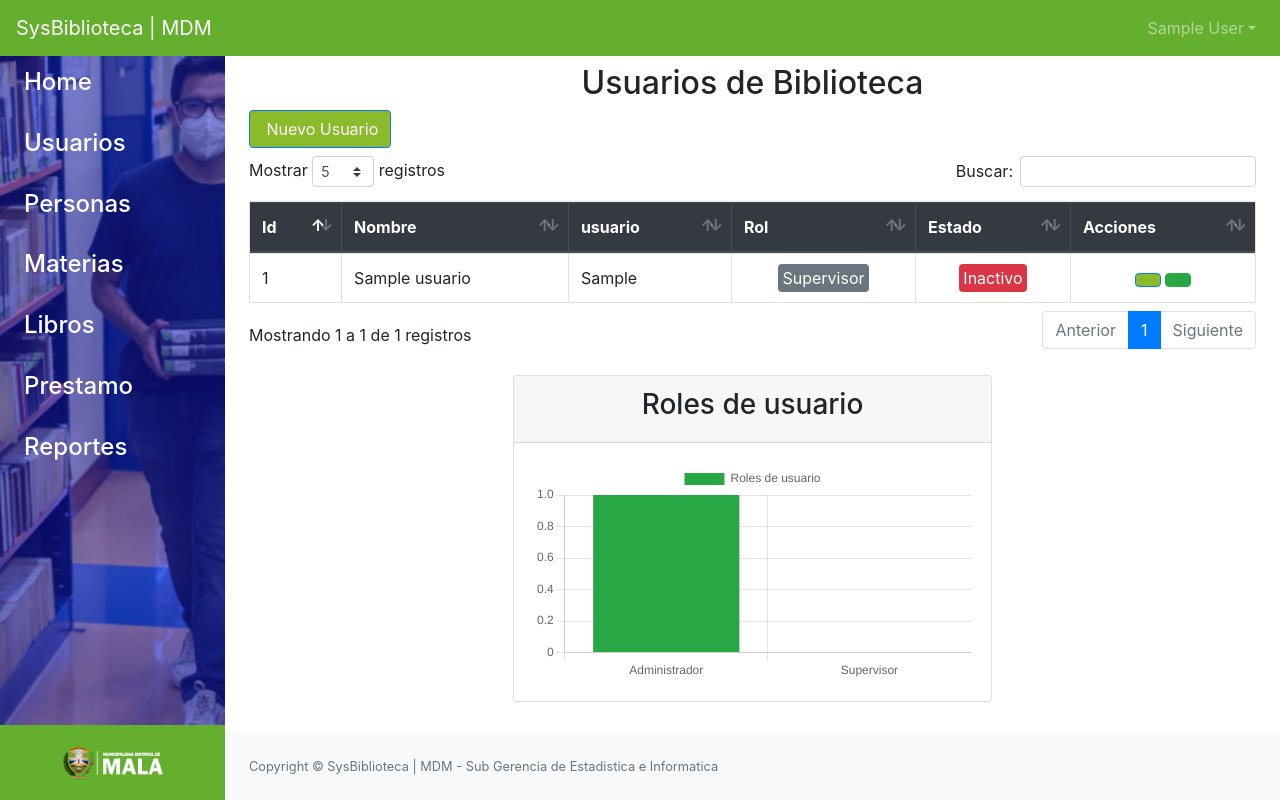
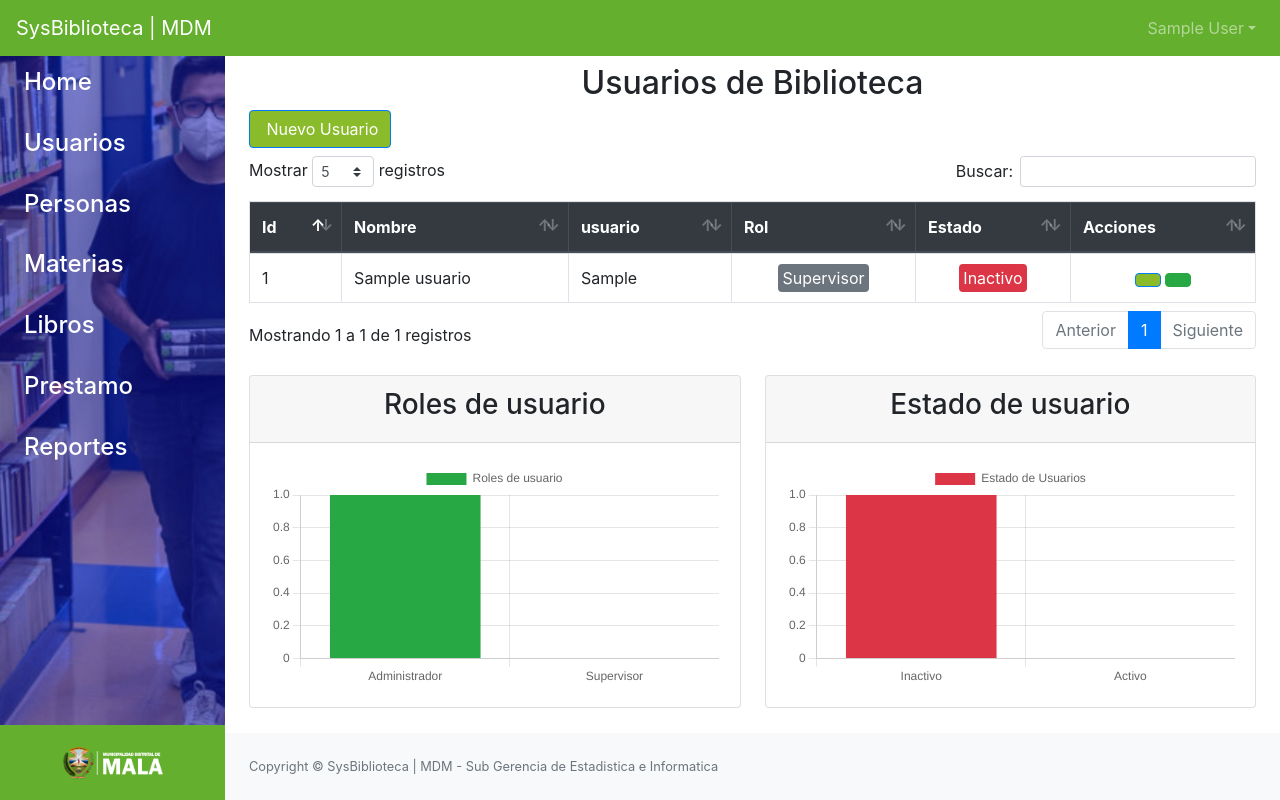
Before and after one commit to IngNex/system_library_mvc, a PHP site: page /SistemaBiblioteca/usuarios in a window 1280 px wide. Run offline with PHP 8.4, Linux system fonts and the light colour scheme; the visitor is signed in with stand-in values (Sample User, id 1); tables that the repository leaves empty or names only in its code hold one stand-in row (values such as "Sample post"); some libraries are stand-ins or nearby versions.

```diff
--- a/Assets/js/Funciones.js
+++ b/Assets/js/Funciones.js
@@ -449,7 +449,7 @@ if (document.getElementById("personaPrestamo")) {
     });
 }
 
-/*==================== ESTADO DE EDITORIAL ======================*/
+/*==================== ESTADO DE Prestamo ======================*/
 if (document.getElementById("estadoPrestamo")) {
     const action = "estadoPrestamo";
     $.ajax({
@@ -520,13 +520,13 @@ if (document.getElementById("barPrestamo")) {
                             data: cantidad,
                             fill: false,
                             borderColor: 'rgb(54, 162, 235)'
-                          },{
+                        },{
                             type: 'bar',
                             label: 'Libros',
                             data: cantidad,
                             borderColor: 'rgb(255, 99, 132)',
                             backgroundColor: ['#48d4a0',  '#02e8f7', '#f0d662', '#ff7300', '#073ceb','#F00100','#28A745', '#540202', '#E36B2C'],
-                          }]
+                        }]
                     },
                 });
             }
@@ -537,6 +537,48 @@ if (document.getElementById("barPrestamo")) {
         }
     });
 }
+
+/*==================== ESTADO DE USUARIO ======================*/
+if (document.getElementById("estadoUser")) {
+    const action = "estadoUser";
+    $.ajax({
+        url: 'src/chart.php',
+        type: 'POST',
+        data: {
+            action
+        },
+        async: true,
+        success: function (response) {
+            if (response != 0) {
+                var data = JSON.parse(response);
+                var nombre = [];
+                var cantidad = [];
+                for (var i = 0; i < data.length; i++) {
+                    nombre.push(data[i]['estado']);
+                    cantidad.push(data[i]['cantidad']);
+                }
+                var ctx = document.getElementById("estadoUser");
+
+                var myPieChart = new Chart(ctx, {
+                    type: 'bar',
+                    data: {
+                        labels: ['Inactivo', 'Activo'],
+                        datasets: [{
+                            label: 'Estado de Usuarios',
+                            fill: false,
+                            data: cantidad,
+                            backgroundColor: [ '#DC3545','#007BFF'],
+                        }],
+                    },
+                });
+            }
+        },
+        error: function (error) {
+            console.log(error);
+        }
+    });
+}
+
 /*
 Chart Js
 https://www.chartjs.org/docs/latest/charts/mixed.html
--- a/Views/usuarios/listar.php
+++ b/Views/usuarios/listar.php
@@ -135,8 +135,6 @@
     <main>
         <div class="container-fluid">
             <div class="row">
-                <div class="col-lg-12">
-                    <center>
                 <div class="col-lg-6">
                     <div class="card">
                         <div class="card-header card-header-primary">
@@ -149,7 +147,17 @@
                         </div>
                     </div>
                 </div>
+                <div class="col-lg-6">
+                    <div class="card">
+                        <div class="card-header card-header-primary">
+                            <center>
+                                <h3 class="title-2 m-b-40">Estado de usuario</h3>
                             </center>
+                        </div>
+                        <div class="card-body">
+                            <canvas id="estadoUser"></canvas>
+                        </div>
+                    </div>
                 </div>
             </div>
         </div>
--- a/src/chart.php
+++ b/src/chart.php
@@ -14,8 +14,9 @@ if ($_POST['action'] == 'sales') {
 
 if ($_POST['action'] == 'polarChart') {
     $arreglo = array();
-    /* SELECT * FROM prestamo as p INNER JOIN libro as l WHERE p.id=l.id; */
-    $query = mysqli_query($conexion, "SELECT l.titulo as titulo, p.cantidad as cantidad FROM prestamo as p INNER JOIN libro as l WHERE p.id=l.id;");
+    /* SELECT * FROM prestamo as p INNER JOIN libro as l WHERE p.id=l.id;
+    $query = mysqli_query($conexion, "SELECT l.titulo as titulo, p.cantidad as cantidad FROM prestamo as p INNER JOIN libro as l WHERE p.id=l.id;");*/
+    $query = mysqli_query($conexion, "SELECT l.titulo as titulo, SUM(p.cantidad) as cantidad FROM prestamo as p INNER JOIN libro as l WHERE p.id_libro=l.id GROUP BY titulo;");
     /*$query = mysqli_query($conexion, "SELECT p.codproducto, p.descripcion, d.id_producto, d.cantidad, SUM(d.cantidad) as total FROM producto p INNER JOIN detalle_venta d WHERE p.codproducto = d.id_producto group by d.id_producto ORDER BY d.cantidad DESC LIMIT 5");*/
     while ($data = mysqli_fetch_array($query)) {
         $arreglo[] = $data;
@@ -59,6 +60,16 @@ if ($_POST['action'] == 'usuarioChart') {
     die();
 }
 
+if ($_POST['action'] == 'estadoUser') {
+    $arreglo = array();
+    $query = mysqli_query($conexion, "SELECT estado , count(*) AS cantidad FROM usuarios GROUP BY estado;");
+
+    while ($data = mysqli_fetch_array($query)) {
+        $arreglo[] = $data;
+    }
+    echo json_encode($arreglo);
+    die();
+}
 /* ========== Querys Materia  ======== */
 if ($_POST['action'] == 'materialChart') {
     $arreglo = array();
@@ -133,7 +144,7 @@ if ($_POST['action'] == 'estadoPrestamo') {
 
 if ($_POST['action'] == 'barPrestamo') {
     $arreglo = array();
-    $query = mysqli_query($conexion, "SELECT l.titulo as titulo, p.cantidad as cantidad FROM prestamo as p INNER JOIN libro as l WHERE p.id=l.id;");
+    $query = mysqli_query($conexion, "SELECT l.titulo as titulo, SUM(p.cantidad) as cantidad FROM prestamo as p INNER JOIN libro as l WHERE p.id_libro=l.id GROUP BY titulo;");
     while ($data = mysqli_fetch_array($query)) {
         $arreglo[] = $data;
     }
```
Lines whose indentation alone changed are shown as unchanged.
